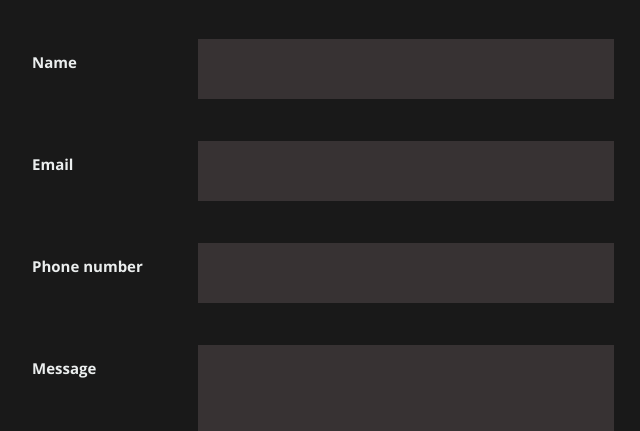
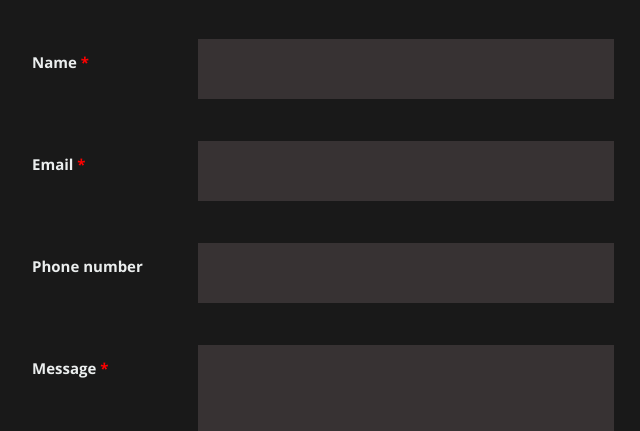
Before and after one commit to Sdhir/sdhir.github.io, a plain HTML site: page index.html in a window 1280 px wide. Shown: the part 6093-6524 px from the top of the page, 118-758 px from the left. Drawn offline with nearby package versions, Linux system fonts and the light colour scheme; files whose address does not match are found by name.

Commit message:
Updated * for required fields

```diff
--- a/index.html
+++ b/index.html
@@ -650,13 +650,13 @@
                <form class="form" action="https://docs.google.com/forms/d/e/1FAIpQLSeZt2CLmTzzTZpQ0ZbPWtzhoyLU_OIH6IQ38-HhIKQtEuF7MA/formResponse"
                   method="post" target="hidden_iframe" onsubmit="submitted=true;">
 
-                  <label>Name</label>
+                  <label>Name<font color="red"> *</font></label>
                   <input name="entry.2005620554" type="text" required />
-                  <label>Email</label>
+                  <label>Email<font color="red"> *</font></label>
                   <input name="entry.1045781291" type="email" required />
                   <label>Phone number</label>
                   <input name="entry.1166974658" type="phone" />
-                  <label>Message</label>
+                  <label>Message<font color="red"> *</font></label>
                   <textarea name="entry.839337160"></textarea>
                   <label></label>
                   <input type="submit" value="Send" onclick="showDiv()" />
```
